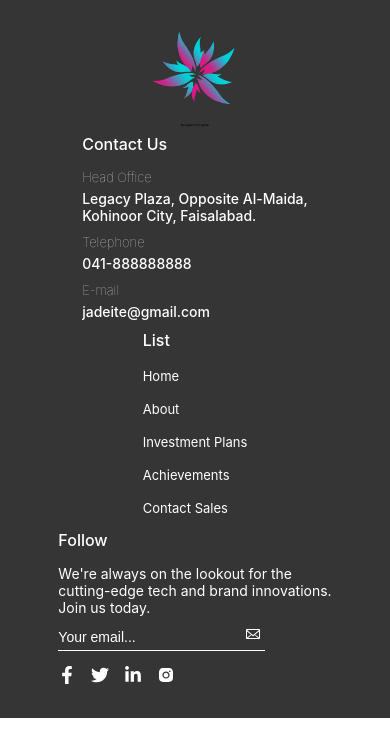
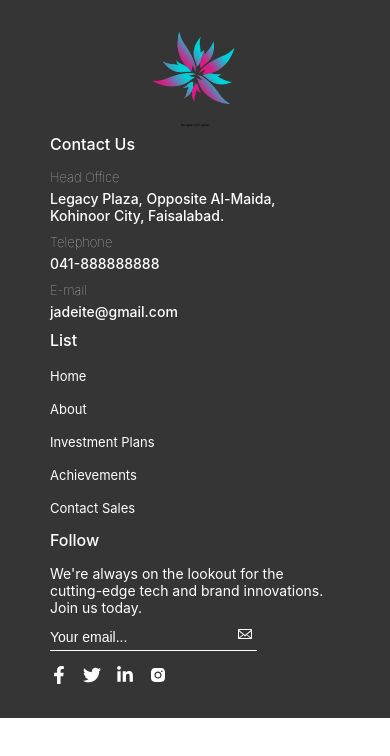
Before and after one commit to Zaibi727/Collection-of-Designs, a React (Create React App) app: page / in a window 390 px wide. Shown: the top 756 px of the page. Built offline with nearby package versions, Linux system fonts and the light colour scheme.

Commit message:
Update EighteenMay.module.css

```diff
--- a/src/components/EighteenMay/EighteenMay.module.css
+++ b/src/components/EighteenMay/EighteenMay.module.css
@@ -104,3 +104,14 @@ ul{
        flex-wrap: wrap;
    }
 }
+
+@media only screen and (max-width: 600px){
+    .Wrapper{
+     margin: 0;
+     position: absolute;
+     top:0%;
+     left: 0%;
+      transform: translate(0%, 0%);
+       display: block;
+    }
+ }
```
